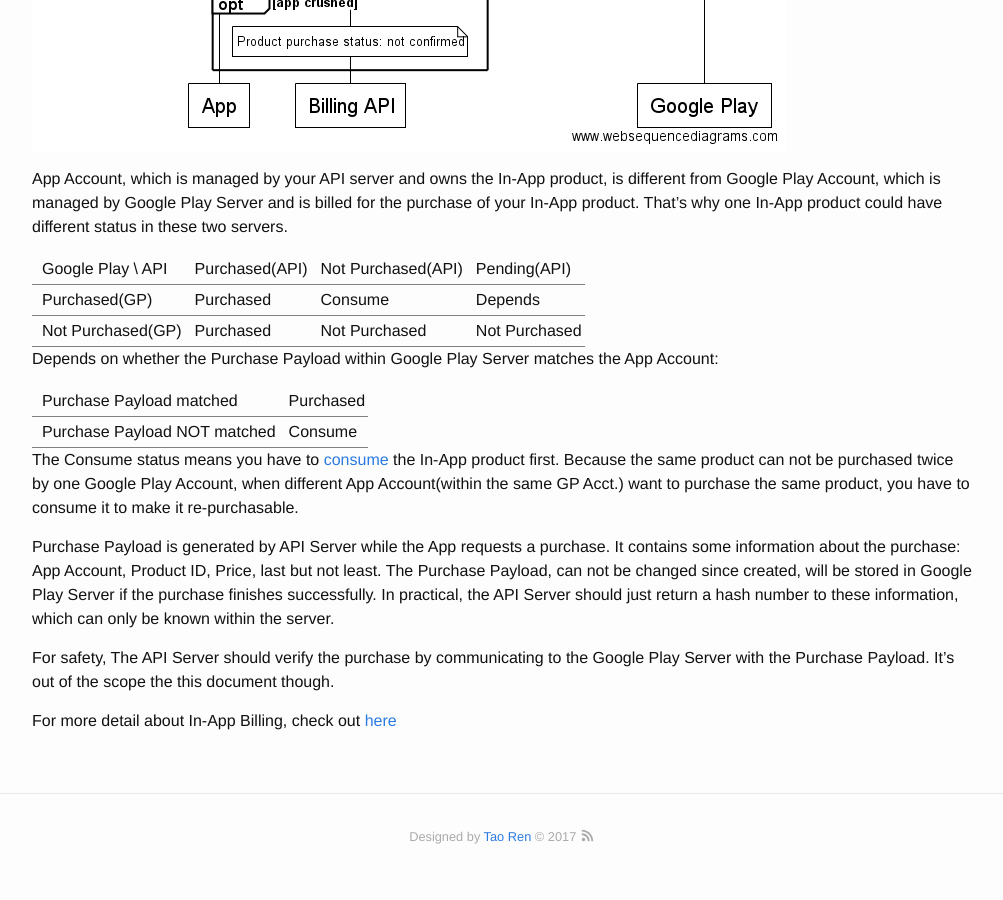
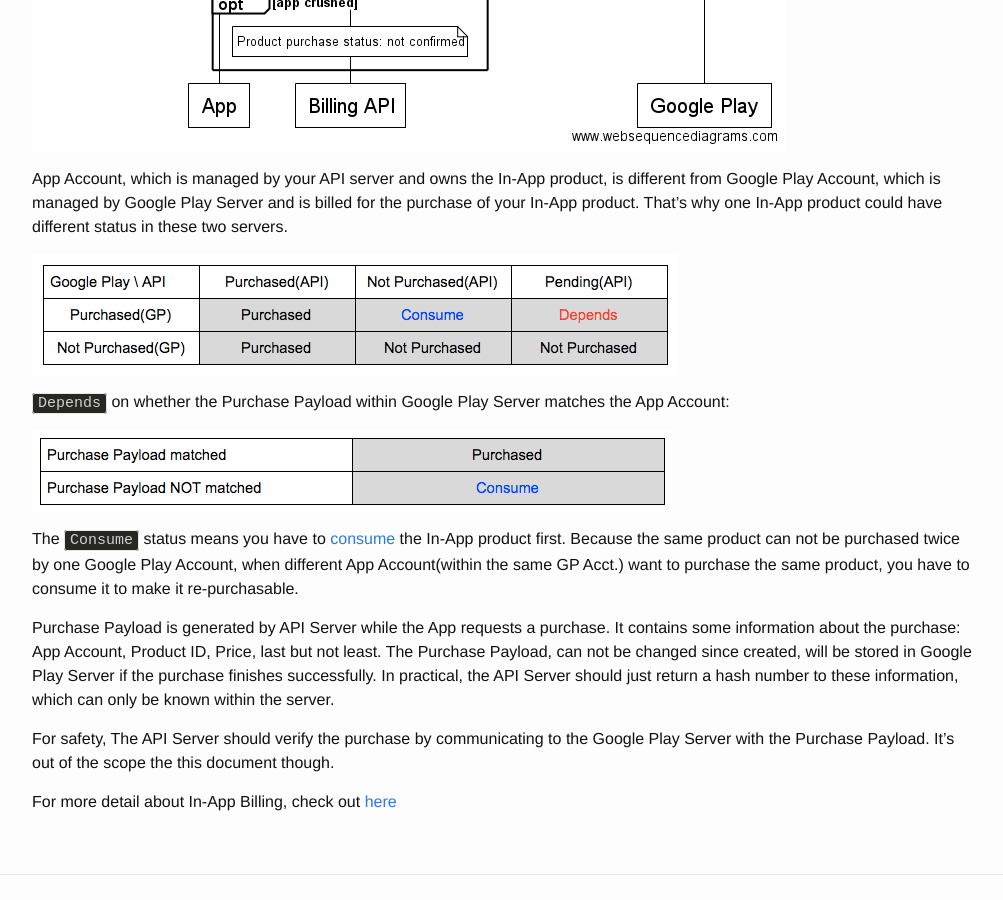
Before and after one commit to touren/touren.github.io, a Jekyll site: the page built from _posts/2017-02-01-In-app Billing (Google Play).md, in a window 1280 px wide and 900 px high, scrolled down 1402 px. Shown: the whole window, without its empty margins (138-1141 px from the left). Built offline with Jekyll 4.4.1, drawn with Linux system fonts in a browser that asks for light colours; comment, search, counter and statistics services are not loaded; before the commit the page ends 2278 px from its top, so only the background shows below that.

Commit message:
Change format for post: In-app Billing

```diff
--- a/_posts/2017-02-01-In-app Billing (Google Play).md
+++ b/_posts/2017-02-01-In-app Billing (Google Play).md
@@ -14,43 +14,13 @@ tags:
 
 App Account, which is managed by your API server and owns the In-App product, is different from Google Play Account, which is managed by Google Play Server and is billed for the purchase of your In-App product. That’s why one In-App product could have different status in these two servers.
 
-<table>
-  <tr>
-    <td>Google Play \ API</td>
-    <td>Purchased(API)</td>
-    <td>Not Purchased(API)</td>
-    <td>Pending(API)</td>
-  </tr>
-  <tr>
-    <td>Purchased(GP)</td>
-    <td>Purchased</td>
-    <td>Consume</td>
-    <td>Depends</td>
-  </tr>
-  <tr>
-    <td>Not Purchased(GP)</td>
-    <td>Purchased</td>
-    <td>Not Purchased</td>
-    <td>Not Purchased</td>
-  </tr>
-</table>
+![image alt text](/assets/images/in_app_billing/image_2.png)
 
+`Depends` on whether the Purchase Payload within Google Play Server matches the App Account:
 
-Depends on whether the Purchase Payload within Google Play Server matches the App Account:
+![image alt text](/assets/images/in_app_billing/image_3.png)
 
-<table>
-  <tr>
-    <td>Purchase Payload matched</td>
-    <td>Purchased</td>
-  </tr>
-  <tr>
-    <td>Purchase Payload NOT matched</td>
-    <td>Consume</td>
-  </tr>
-</table>
-
-
-The Consume status means you have to [consume](https://developer.android.com/google/play/billing/api.html#consume) the In-App product first. Because the same product can not be purchased twice by one Google Play Account, when different App Account(within the same GP Acct.) want to purchase the same product, you have to consume it to make it re-purchasable.
+The `Consume` status means you have to [consume](https://developer.android.com/google/play/billing/api.html#consume) the In-App product first. Because the same product can not be purchased twice by one Google Play Account, when different App Account(within the same GP Acct.) want to purchase the same product, you have to consume it to make it re-purchasable.
 
 Purchase Payload is generated by API Server while the App requests a purchase. It contains some information about the purchase: App Account, Product ID, Price, last but not least. The Purchase Payload, can not be changed since created, will be stored in Google Play Server if the purchase finishes successfully. In practical, the API Server should just return a hash number to these information, which can only be known within the server.
 
```
Also changed, not shown: assets/images/in_app_billing/image_2.png (added), assets/images/in_app_billing/image_3.png (added).
